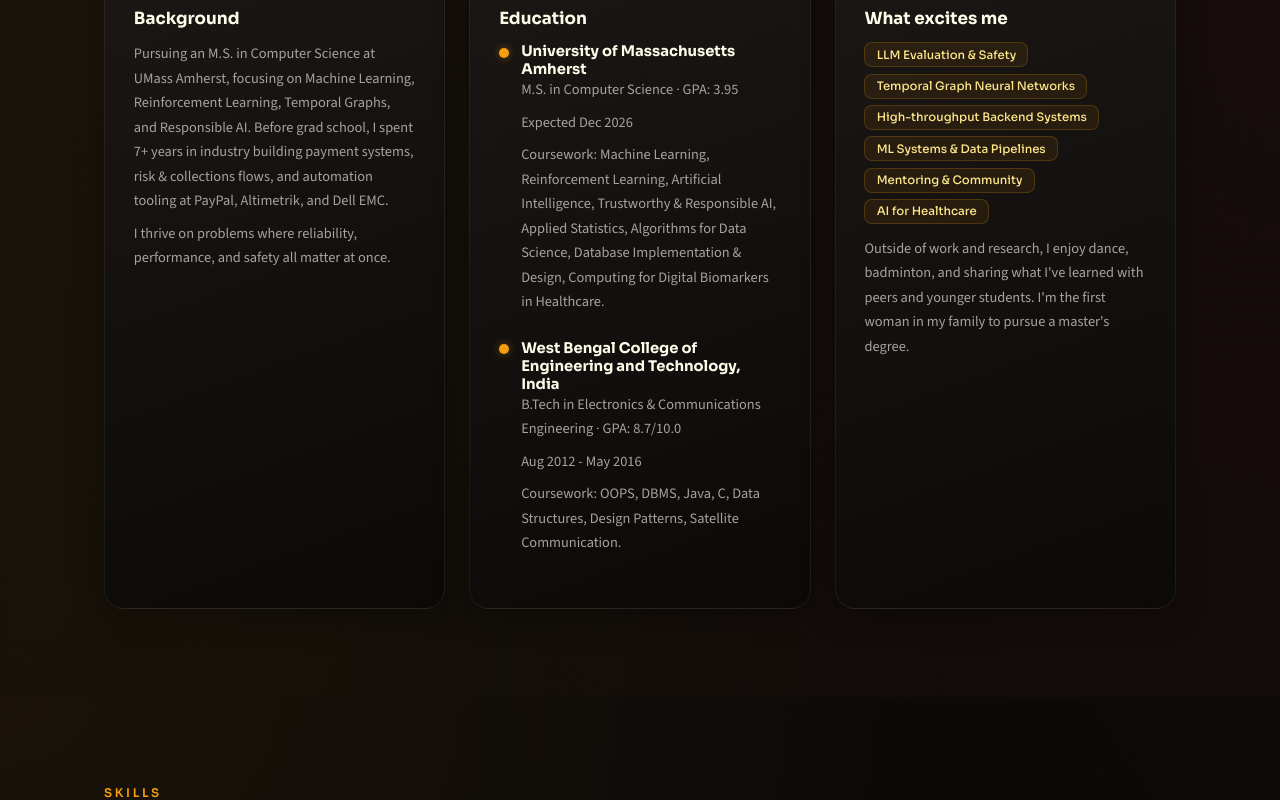
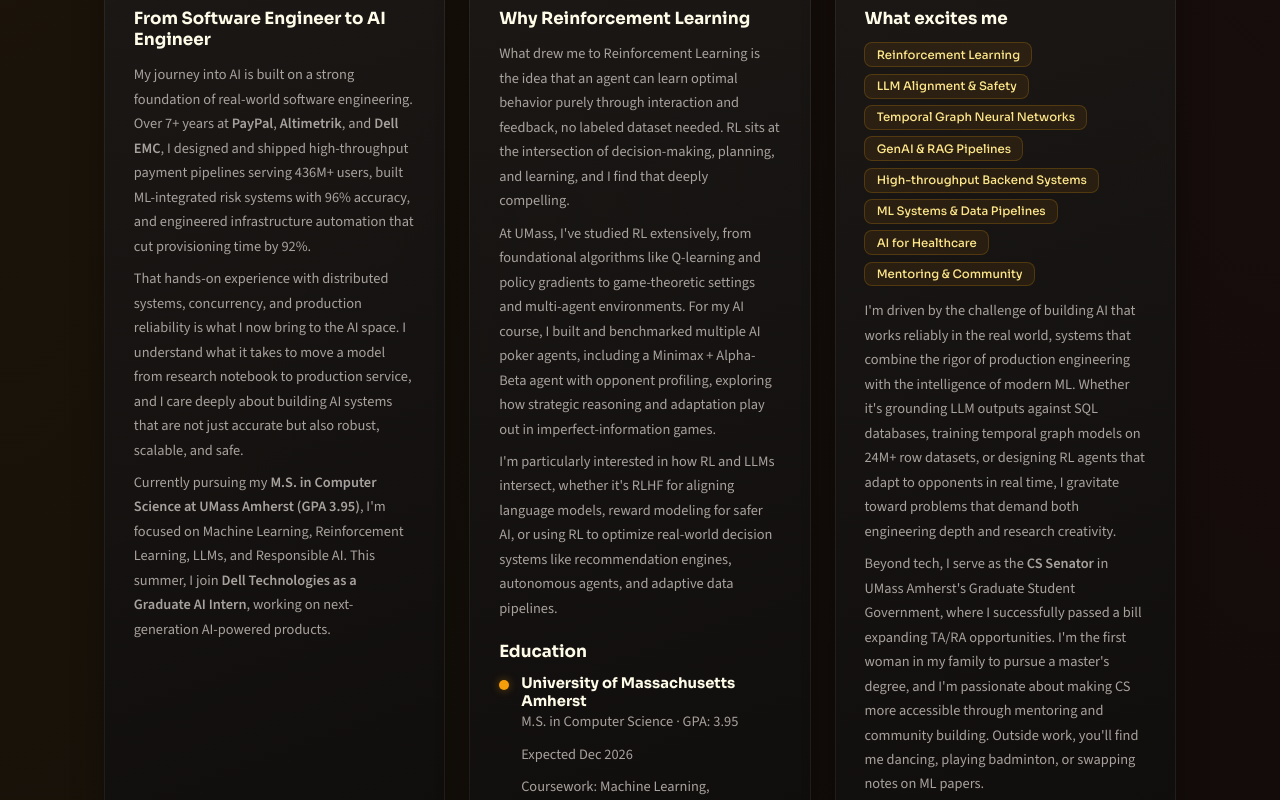
Before and after one commit to swanky-rt/personal_portfolio, a React (Vite) app: page / in a window 1280 px wide. Shown: the part 1000-1800 px from the top of the page. Built offline with nearby package versions, Linux system fonts and the light colour scheme.

Commit message:
Updating the About section and  GSG position

```diff
--- a/src/components/About.jsx
+++ b/src/components/About.jsx
@@ -9,8 +9,9 @@ function About() {
           <p className="section-kicker">About</p>
           <h2 className="section-title">Who I am</h2>
           <p className="section-subtitle">
-            A systems-minded engineer who turns complex ML and backend problems
-            into clean, safe, and scalable solutions.
+            An AI engineer grounded in 7+ years of production software engineering at
+            PayPal, Altimetrik, and Dell EMC, now building intelligent systems that
+            learn, adapt, and scale.
           </p>
         </div>
 
@@ -19,17 +20,28 @@ function About() {
             <div className="about-icon">
               <svg width="28" height="28" viewBox="0 0 24 24" fill="none" stroke="currentColor" strokeWidth="2" strokeLinecap="round" strokeLinejoin="round"><path d="M20 21v-2a4 4 0 0 0-4-4H8a4 4 0 0 0-4 4v2"></path><circle cx="12" cy="7" r="4"></circle></svg>
             </div>
-            <h3 className="about-heading">Background</h3>
+            <h3 className="about-heading">From Software Engineer to AI Engineer</h3>
             <p>
-              Pursuing an M.S. in Computer Science at UMass Amherst, focusing on
-              Machine Learning, Reinforcement Learning, Temporal Graphs, and
-              Responsible AI. Before grad school, I spent 7+ years in industry building
-              payment systems, risk & collections flows, and automation tooling at
-              PayPal, Altimetrik, and Dell EMC.
+              My journey into AI is built on a strong foundation of real-world
+              software engineering. Over 7+ years at <strong>PayPal</strong>,{" "}
+              <strong>Altimetrik</strong>, and <strong>Dell EMC</strong>, I designed
+              and shipped high-throughput payment pipelines serving 436M+ users,
+              built ML-integrated risk systems with 96% accuracy, and engineered
+              infrastructure automation that cut provisioning time by 92%.
             </p>
             <p>
-              I thrive on problems where reliability, performance, and safety all
-              matter at once.
+              That hands-on experience with distributed systems, concurrency, and
+              production reliability is what I now bring to the AI space. I understand
+              what it takes to move a model from research notebook to production service,
+              and I care deeply about building AI systems that are not just accurate but
+              also robust, scalable, and safe.
+            </p>
+            <p>
+              Currently pursuing my <strong>M.S. in Computer Science at UMass
+              Amherst (GPA 3.95)</strong>, I'm focused on Machine Learning,
+              Reinforcement Learning, LLMs, and Responsible AI. This summer, I join{" "}
+              <strong>Dell Technologies as a Graduate AI Intern</strong>, working on
+              next-generation AI-powered products.
             </p>
           </div>
 
@@ -37,7 +49,28 @@ function About() {
             <div className="about-icon">
               <svg width="28" height="28" viewBox="0 0 24 24" fill="none" stroke="currentColor" strokeWidth="2" strokeLinecap="round" strokeLinejoin="round"><path d="M22 10v6M2 10l10-5 10 5-10 5z"></path><path d="M6 12v5c3 3 6 3 6 3s3 0 6-3v-5"></path></svg>
             </div>
-            <h3 className="about-heading">Education</h3>
+            <h3 className="about-heading">Why Reinforcement Learning</h3>
+            <p>
+              What drew me to Reinforcement Learning is the idea that an agent can
+              learn optimal behavior purely through interaction and feedback, no
+              labeled dataset needed. RL sits at the intersection of decision-making,
+              planning, and learning, and I find that deeply compelling.
+            </p>
+            <p>
+              At UMass, I've studied RL extensively, from foundational algorithms
+              like Q-learning and policy gradients to game-theoretic settings and
+              multi-agent environments. For my AI course, I built and benchmarked
+              multiple AI poker agents, including a Minimax + Alpha-Beta agent with
+              opponent profiling, exploring how strategic reasoning and adaptation
+              play out in imperfect-information games.
+            </p>
+            <p>
+              I'm particularly interested in how RL and LLMs intersect, whether
+              it's RLHF for aligning language models, reward modeling for safer AI,
+              or using RL to optimize real-world decision systems like
+              recommendation engines, autonomous agents, and adaptive data pipelines.
+            </p>
+            <h3 className="about-heading" style={{ marginTop: "1.2rem" }}>Education</h3>
             <ul className="timeline">
               {profile.education.map((edu, idx) => (
                 <li key={idx} className="timeline-item">
@@ -59,17 +92,31 @@ function About() {
             </div>
             <h3 className="about-heading">What excites me</h3>
             <ul className="chip-list">
-              <li className="chip">LLM Evaluation & Safety</li>
+              <li className="chip">Reinforcement Learning</li>
+              <li className="chip">LLM Alignment & Safety</li>
               <li className="chip">Temporal Graph Neural Networks</li>
+              <li className="chip">GenAI &amp; RAG Pipelines</li>
               <li className="chip">High-throughput Backend Systems</li>
               <li className="chip">ML Systems & Data Pipelines</li>
+              <li className="chip">AI for Healthcare</li>
               <li className="chip">Mentoring & Community</li>
-              <li className="chip">AI for Healthcare</li>
             </ul>
             <p>
-              Outside of work and research, I enjoy dance, badminton, and sharing
-              what I've learned with peers and younger students. I'm the first woman
-              in my family to pursue a master's degree.
+              I'm driven by the challenge of building AI that works reliably
+              in the real world, systems that combine the rigor of production
+              engineering with the intelligence of modern ML. Whether it's grounding
+              LLM outputs against SQL databases, training temporal graph models on
+              24M+ row datasets, or designing RL agents that adapt to opponents in
+              real time, I gravitate toward problems that demand both engineering
+              depth and research creativity.
+            </p>
+            <p>
+              Beyond tech, I serve as the <strong>CS Senator</strong> in UMass
+              Amherst's Graduate Student Government, where I successfully passed a
+              bill expanding TA/RA opportunities. I'm the first woman in my family
+              to pursue a master's degree, and I'm passionate about making CS more
+              accessible through mentoring and community building. Outside work, you'll
+              find me dancing, playing badminton, or swapping notes on ML papers.
             </p>
           </div>
         </div>
--- a/src/components/Hero.jsx
+++ b/src/components/Hero.jsx
@@ -70,7 +70,7 @@ function Hero() {
           <div className="hero-pills">
             <div className="hero-pill hero-pill-1">
               <span className="pill-dot"></span>
-              MS CS @ UMass Amherst
+              MS CS @ UMass Amherst | GSG Computer Science Senator
             </div>
             <div className="hero-pill hero-pill-2">
               <span className="pill-dot pill-dot-orange"></span>
```
